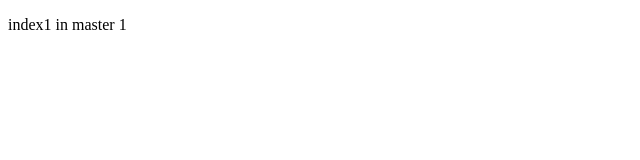
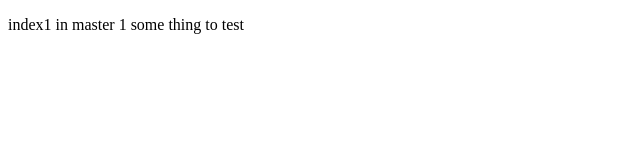
Before and after one commit to phamngochieu123456/myproject, a plain HTML site: page index1.html in a window 1280 px wide. Shown: the whole page, without its empty margins (0-640 px from the left). Drawn offline with Linux system fonts and the light colour scheme.

Commit message:
modify index1 in master

```diff
--- a/index1.html
+++ b/index1.html
@@ -7,6 +7,6 @@
   <title>Document</title>
 </head>
 <body>
-  <p>index1 in master 1</p>
+  <p>index1 in master 1 some thing to test</p>
 </body>
 </html>
```
